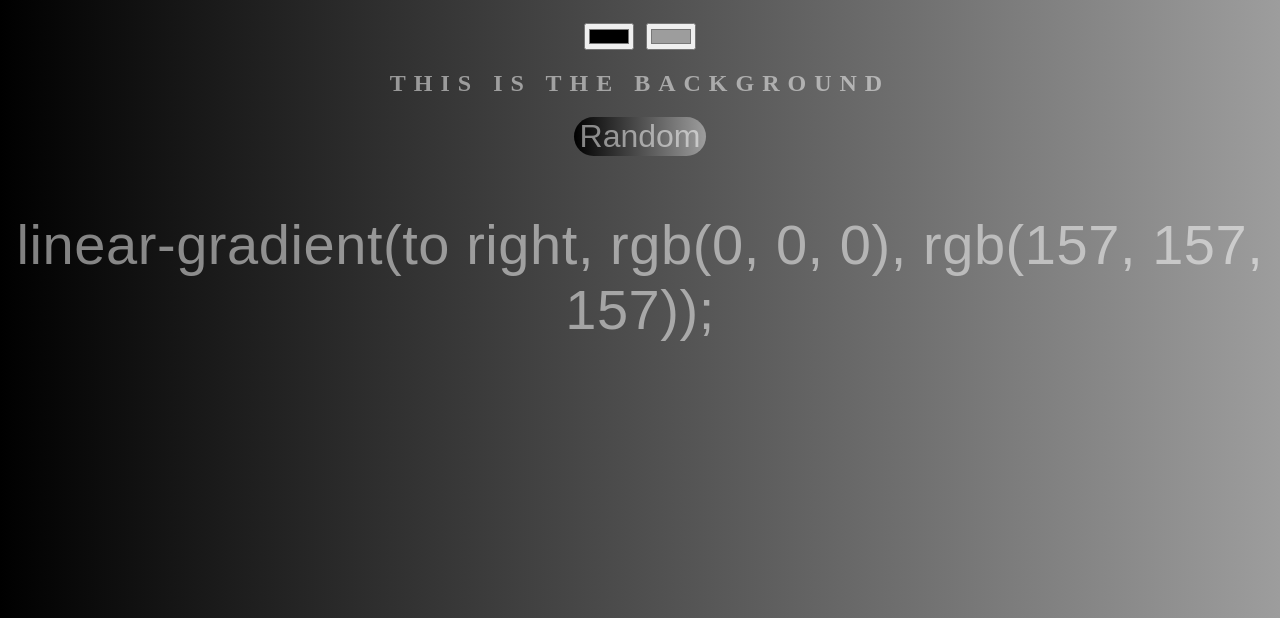
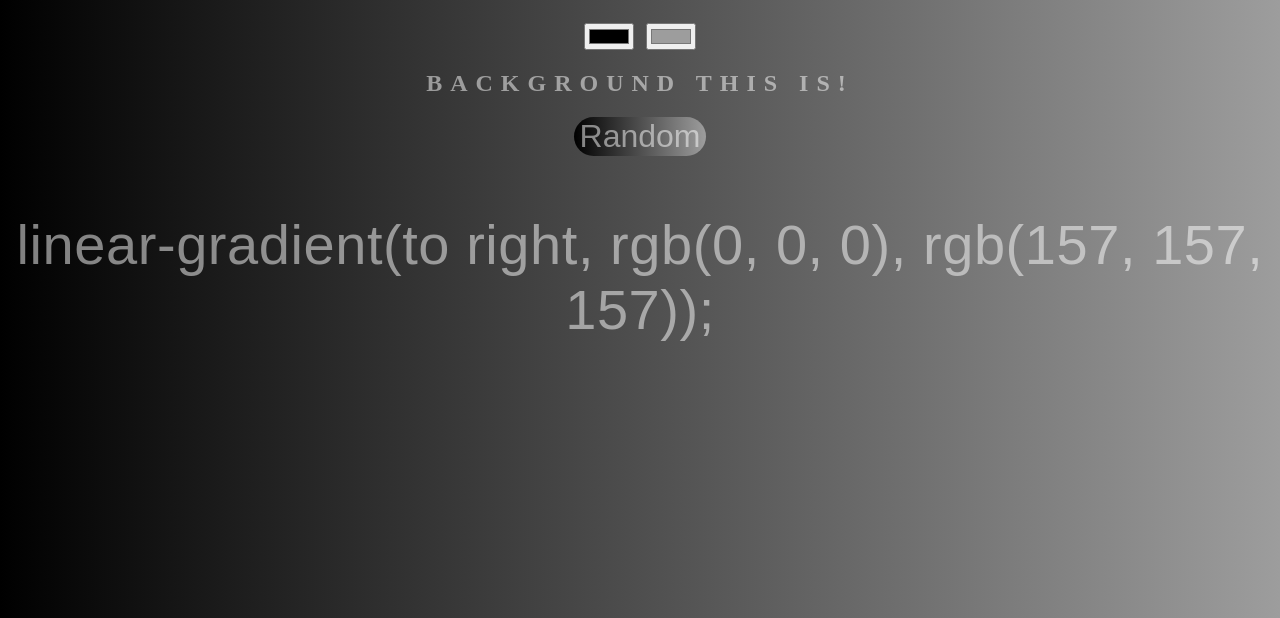
Before and after one commit to kira00007/background-generator, a plain HTML site: page index.html in a window 1280 px wide. Shown: the part 182-800 px from the top of the page. Drawn offline with Linux system fonts and the light colour scheme.

Commit message:
master yoda text

```diff
--- a/index.html
+++ b/index.html
@@ -8,7 +8,7 @@
 	<h1>Background Generator</h1>
 	<input class = "color1" type="color" name="color1" value="#000000">
 	<input class = "color2" type="color" name="color2" value="#9d9d9d">
-	<h2>This is the background</h2>
+	<h2>Background this is!</h2>
 	<button id="random">Random</button>
 	<h3></h3>
 	<script type="text/javascript" src="script.js"></script>
```
